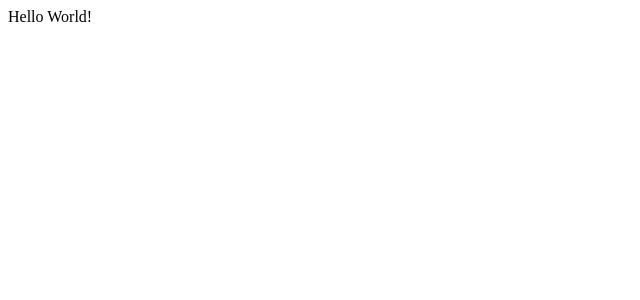
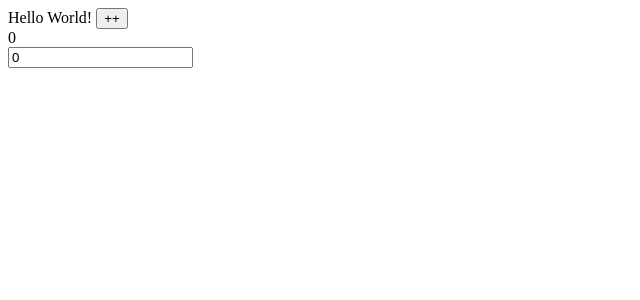
Before and after one commit to arnochauveau/talk-rating-tool, an Angular app in the folder talk-rating-tool/: page / in a window 1280 px wide. Shown: the top 300 px of the page, without its empty margins (0-640 px from the left). Built offline with nearby package versions, Linux system fonts and the light colour scheme.

Commit message:
finished exercise 2

```diff
--- a/talk-rating-tool/src/app/components/hello-world/hello-world.component.html
+++ b/talk-rating-tool/src/app/components/hello-world/hello-world.component.html
@@ -1 +1,5 @@
 {{ title }}
+
+<button (click)="IncreaseButtonClicked()">++</button>
+<div>{{ counter }}</div>
+<input type="text" readonly [value]="counter" />
--- a/talk-rating-tool/src/app/components/hello-world/hello-world.component.ts
+++ b/talk-rating-tool/src/app/components/hello-world/hello-world.component.ts
@@ -1,10 +1,15 @@
-import { Component } from "@angular/core";
+import { Component } from '@angular/core';
 
 @Component({
-  selector: "app-hello-world",
-  templateUrl: "./hello-world.component.html",
-  styleUrls: ["./hello-world.component.scss"],
+  selector: 'app-hello-world',
+  templateUrl: './hello-world.component.html',
+  styleUrls: ['./hello-world.component.scss'],
 })
 export class HelloWorldComponent {
-  title = "Hello World!";
+  title = 'Hello World!';
+  counter = 0;
+
+  IncreaseButtonClicked() {
+    this.counter++;
+  }
 }
```
